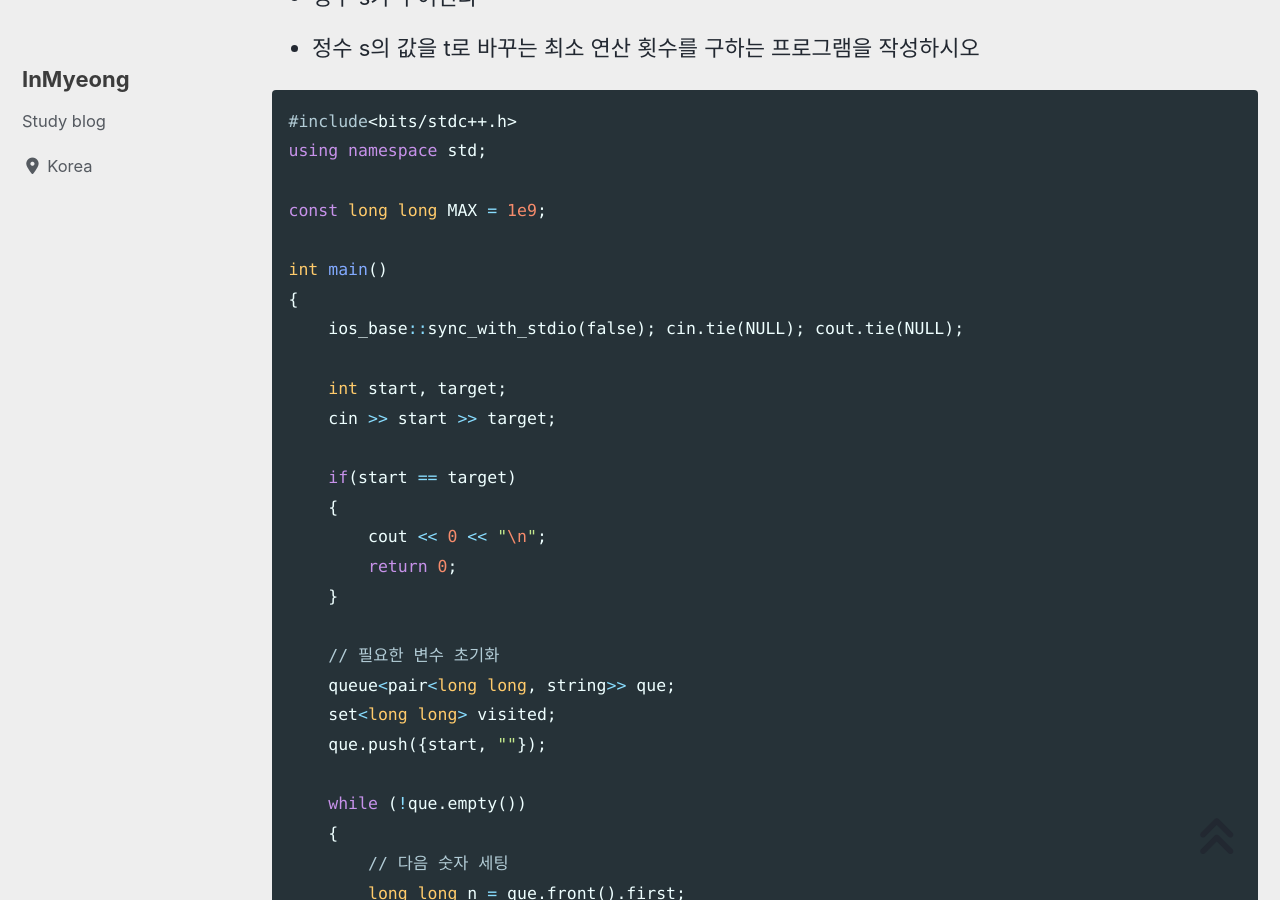
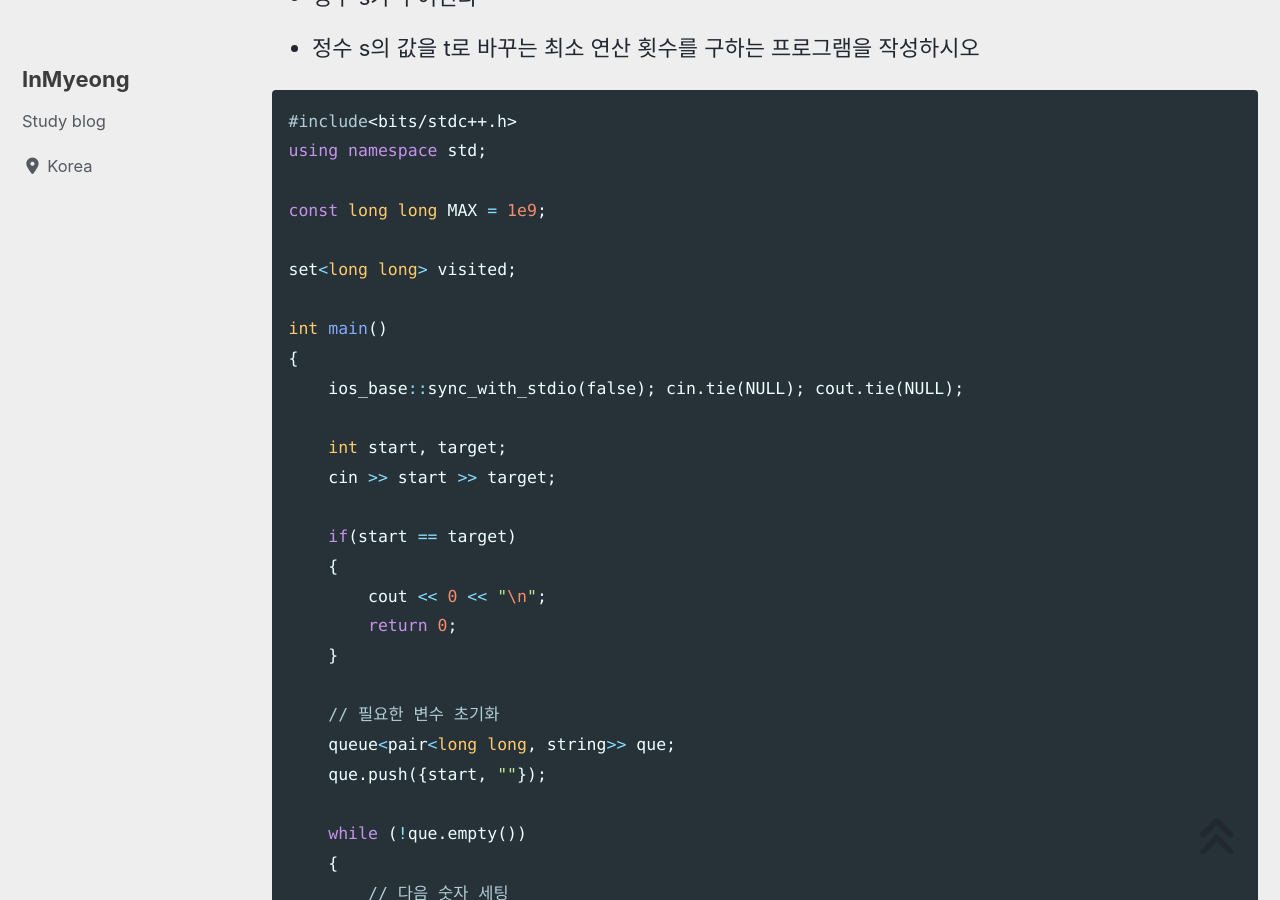
Before and after one commit to devMyeong/devMyeong.github.io, a Jekyll site: the page built from _posts/codingTest/2022-09-25-백준.md, in a window 1280 px wide and 900 px high, scrolled down 16359 px. Built offline with Jekyll 4.4.1, drawn with Linux system fonts in a browser that asks for light colours; cached includes are drawn as plain includes; nearby versions of some CDN libraries; some web fonts are replaced; comment, search, counter and statistics services are not loaded; part of the change alters nothing that is shown.

Commit message:
Chore : 백준 코드 위치 변경

```diff
--- a/_posts/codingTest/2022-09-25-백준.md
+++ b/_posts/codingTest/2022-09-25-백준.md
@@ -515,6 +515,8 @@ using namespace std;
 
 const long long MAX = 1e9;
 
+set<long long> visited;
+
 int main()
 {
     ios_base::sync_with_stdio(false); cin.tie(NULL); cout.tie(NULL);
@@ -530,7 +532,6 @@ int main()
 
     // 필요한 변수 초기화
     queue<pair<long long, string>> que;
-    set<long long> visited;
     que.push({start, ""});
 
     while (!que.empty())
```
